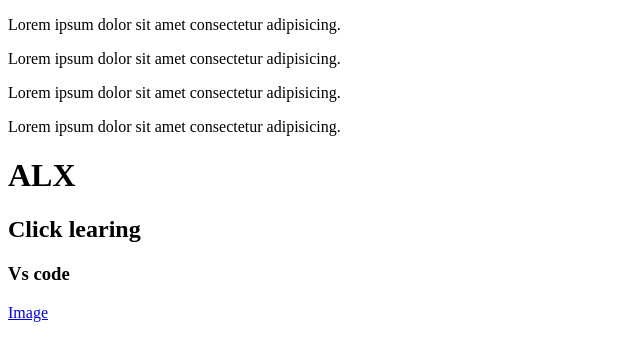
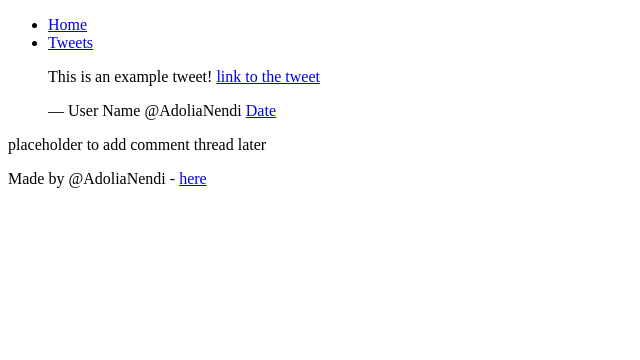
Before and after one commit to nendiadolia/My_First_Portfolio, a plain HTML site: page html_basic/index.html in a window 1280 px wide. Shown: the whole page, without its empty margins (0-640 px from the left). Drawn offline with Linux system fonts and the light colour scheme.

Commit message:
updated index and new tweets

```diff
--- a/html_basic/index.html
+++ b/html_basic/index.html
@@ -3,17 +3,32 @@
 <head>
     <meta charset="UTF-8">
     <meta name="viewport" content="width=device-width, initial-scale=1.0">
-    <title>Base_index</title>
+    <title>Index</title>
 </head>
 <body>
-   <p>Lorem ipsum dolor sit amet consectetur adipisicing.</p>
-   <p>Lorem ipsum dolor sit amet consectetur adipisicing.</p>
-   <p>Lorem ipsum dolor sit amet consectetur adipisicing.</p>
-   <p>Lorem ipsum dolor sit amet consectetur adipisicing.</p>
+   <header>
+    <ul>
+        <li><a href="index.html">Home</a></li>
+        <li><a href="tweets.html">Tweets</a></li>
+    </ul>
+   </header>
 
-   <h1>ALX</h1>
-   <h2>Click learing</h2>
-   <h3>Vs code</h3>
-   <a href="https://i.ibb.co/gTDZZT8/ALX-Logo-07.png">Image</a>
+   <main>
+     <article>
+        <blockquote class="twitter-tweet">
+            <p lang="en" dir="ltr">This is an example tweet! <a href="https://x.com/AdoliaNendi">link to the tweet</a></p>
+            &mdash; User Name @AdoliaNendi <a href="https://x.com/AdoliaNendi">Date</a>
+        </blockquote>
+        <script async src="https://platform.twitter.com/widgets.js" charset="utf-8"></script>
+     </article>
+
+     <aside>
+        <p>placeholder to add comment thread later</p>
+     </aside>
+   </main>
+
+   <footer>
+    <p>Made by @AdoliaNendi - <a href="https://anylink.com" target="_blank">here</a></p>
+   </footer>
 </body>
 </html>
```
Also changed, not shown: html_basic/tweets.html (added, +34 -0 lines).
